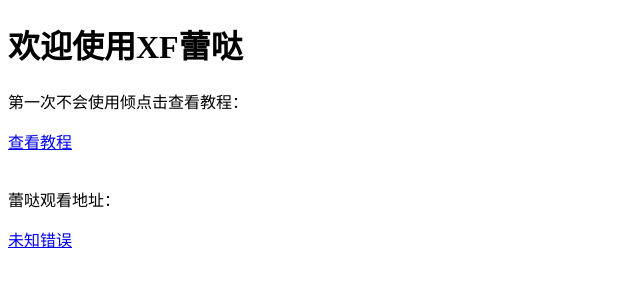
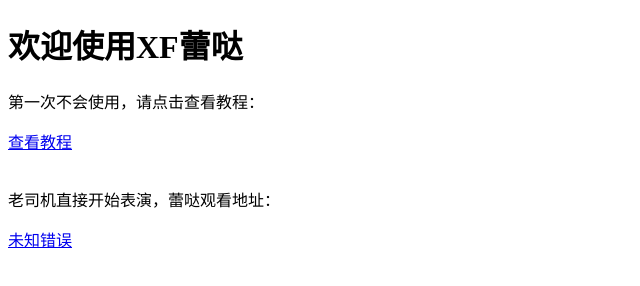
Before and after one commit to sange520/sange, a plain HTML site: page index.html in a window 1280 px wide. Shown: the whole page, without its empty margins (0-640 px from the left). Drawn offline with Linux system fonts and the light colour scheme.

Commit message:
Update index.html

```diff
--- a/index.html
+++ b/index.html
@@ -6,10 +6,10 @@
 </head>
 <body>
     <h1>欢迎使用XF蕾哒</h1>
-    <p>第一次不会使用倾点击查看教程：</p>
+    <p>第一次不会使用，请点击查看教程：</p>
     <a href="http://220.231.145.12:65411/help">查看教程</a>
     <br><br>
-    <p>蕾哒观看地址：</p>
+    <p>老司机直接开始表演，蕾哒观看地址：</p>
     <a id="keyLink" href="#">生成的链接</a>
 
     <script>
```
